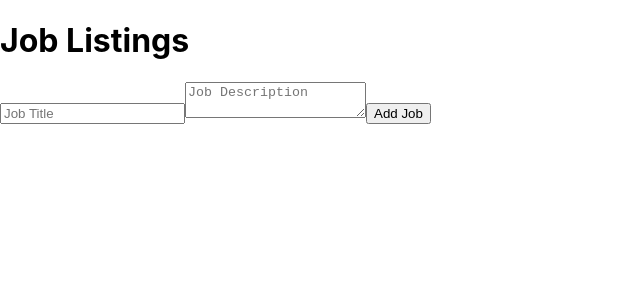
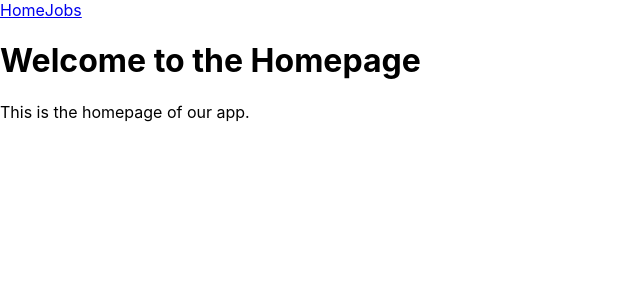
Before and after one commit to lukasmathae/animated-tribble, a React (Create React App) app in the folder frontend/: page / in a window 1280 px wide. Shown: the top 300 px of the page, without its empty margins (0-640 px from the left). Built offline with nearby package versions, Linux system fonts and the light colour scheme; no server answers.

Commit message:
Add new Homepage and NavBar

```diff
--- a/frontend/package.json
+++ b/frontend/package.json
@@ -9,6 +9,7 @@
     "axios": "^1.7.7",
     "react": "^18.3.1",
     "react-dom": "^18.3.1",
+    "react-router-dom": "^6.28.0",
     "react-scripts": "5.0.1",
     "web-vitals": "^2.1.4"
   },
--- a/frontend/src/App.js
+++ b/frontend/src/App.js
@@ -1,14 +1,22 @@
-// frontend/src/App.js
+// src/App.js
+
 import React from 'react';
-import JobForm from './components/JobForm';
+import { BrowserRouter as Router, Route, Routes } from 'react-router-dom';
+import HomePage from './components/HomePage';
+import JobsPage from './components/JobForm';
+import NavBar from './components/NavBar';
 
-function App() {
-  return (
-    <div>
-      <h1>Job Listings</h1>
-      <JobForm />
-    </div>
-  );
-}
+
+const App = () => {
+    return (
+        <Router>
+            <NavBar />  {/* Add NavBar here */}
+            <Routes>
+                <Route path="/" element={<HomePage />} />
+                <Route path="/jobs" element={<JobsPage />} />
+            </Routes>
+        </Router>
+    );
+};
 
 export default App;
--- /dev/null
+++ b/frontend/src/components/HomePage.js
@@ -0,0 +1,13 @@
+// src/components/HomePage.js
+import React from 'react';
+
+const HomePage = () => {
+    return (
+        <div>
+            <h1>Welcome to the Homepage</h1>
+            <p>This is the homepage of our app.</p>
+        </div>
+    );
+};
+
+export default HomePage;
--- /dev/null
+++ b/frontend/src/components/NavBar.js
@@ -0,0 +1,15 @@
+// src/components/NavBar.js
+
+import React from 'react';
+import { Link } from 'react-router-dom';
+
+const NavBar = () => {
+    return (
+        <nav>
+            <Link to="/">Home</Link>
+            <Link to="/jobs">Jobs</Link>
+        </nav>
+    );
+};
+
+export default NavBar;
```
Also changed, not shown: 1 other file (tests, documents, lock files or other folders).
